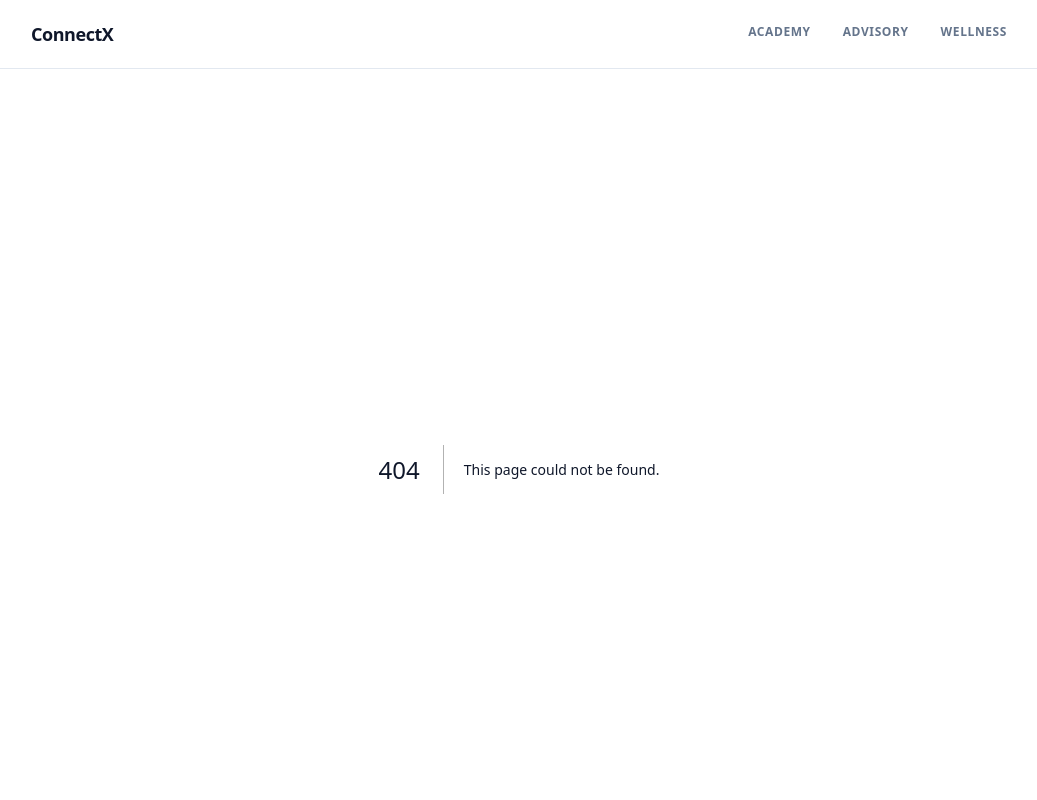
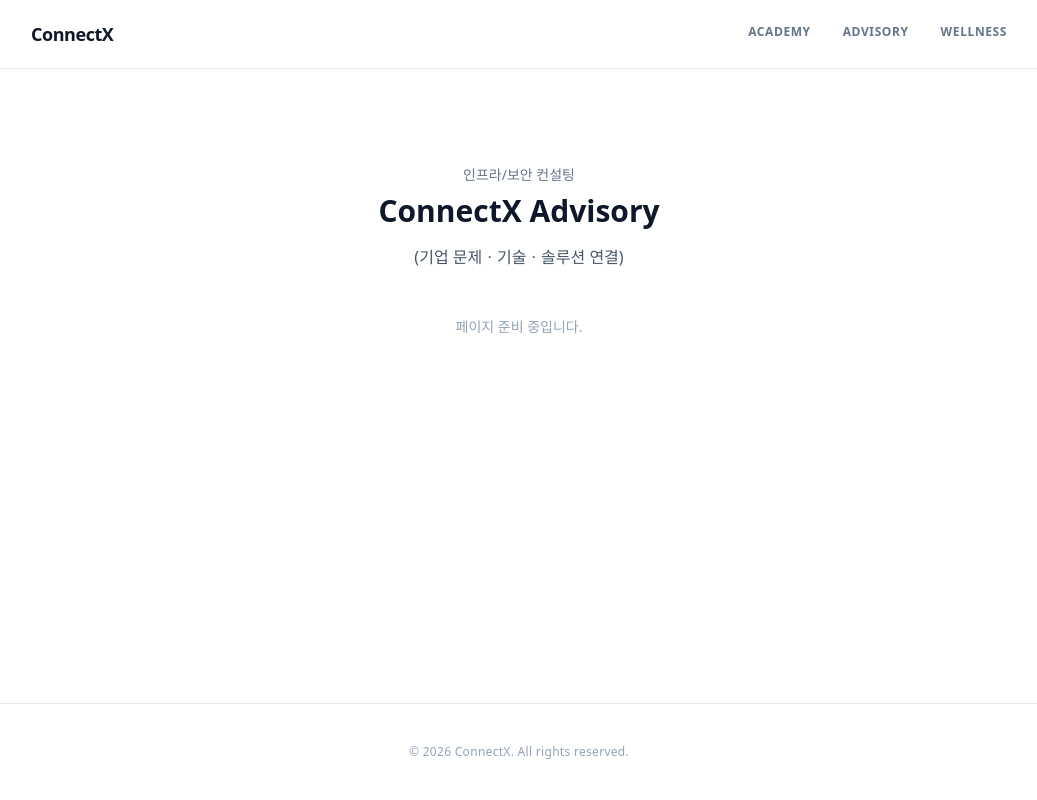
Before and after one commit to alex-cho80/homepage, a Next.js app: page /advisory in a window 1280 px wide. Before the commit this address had no page. Shown: the top 800 px of the page, without its empty margins (121-1158 px from the left). Built offline with nearby package versions, Linux system fonts and the light colour scheme.

Commit message:
Add placeholder routes for Academy, Advisory, Wellness

```diff
--- /dev/null
+++ b/app/academy/page.tsx
@@ -0,0 +1,7 @@
+import ComingSoon from "@/components/ComingSoon";
+import { brandUnits } from "@/lib/brand-units";
+
+export default function AcademyPage() {
+  const unit = brandUnits.find((u) => u.slug === "academy")!;
+  return <ComingSoon unit={unit} />;
+}
--- /dev/null
+++ b/app/advisory/page.tsx
@@ -0,0 +1,7 @@
+import ComingSoon from "@/components/ComingSoon";
+import { brandUnits } from "@/lib/brand-units";
+
+export default function AdvisoryPage() {
+  const unit = brandUnits.find((u) => u.slug === "advisory")!;
+  return <ComingSoon unit={unit} />;
+}
--- /dev/null
+++ b/app/wellness/page.tsx
@@ -0,0 +1,7 @@
+import ComingSoon from "@/components/ComingSoon";
+import { brandUnits } from "@/lib/brand-units";
+
+export default function WellnessPage() {
+  const unit = brandUnits.find((u) => u.slug === "wellness")!;
+  return <ComingSoon unit={unit} />;
+}
--- /dev/null
+++ b/components/ComingSoon.tsx
@@ -0,0 +1,14 @@
+import type { BrandUnit } from "@/lib/brand-units";
+
+export default function ComingSoon({ unit }: { unit: BrandUnit }) {
+  return (
+    <main className="mx-auto max-w-3xl px-6 py-24 text-center">
+      <p className="text-sm font-medium text-slate-500">{unit.description}</p>
+      <h1 className="mt-2 text-3xl font-bold text-connectx-navy">
+        {unit.name}
+      </h1>
+      <p className="mt-4 text-slate-600">({unit.connectPhrase})</p>
+      <p className="mt-12 text-sm text-slate-400">페이지 준비 중입니다.</p>
+    </main>
+  );
+}
```
